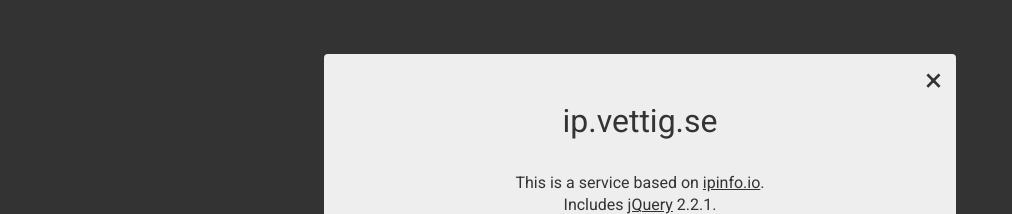
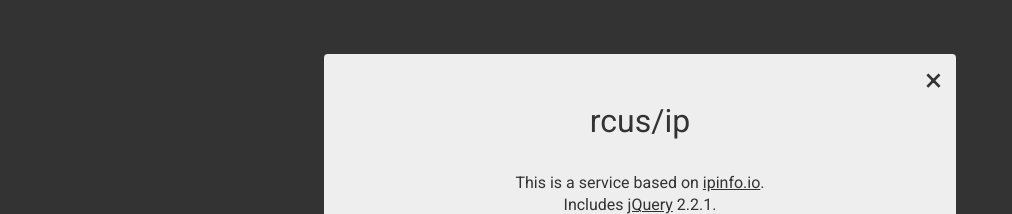
Before and after one commit to rcus/ip, a plain HTML site: page index.html in a window 1280 px wide. Both pictures are taken after a click on the element "About". Shown: the part 230-444 px from the top of the page, without its empty margins (0-1012 px from the left). Drawn offline with nearby package versions, Linux system fonts and the light colour scheme.

Commit message:
Rename service to rcus/ip

```diff
--- a/index.html
+++ b/index.html
@@ -21,7 +21,7 @@
     <div id="about">
       <div id="close" class="toggleAbout">&times;</div>
       <div id="text">
-        <h1>ip.vettig.se</h1>
+        <h1>rcus/ip</h1>
         <p>This is a service based on <a href="http://ipinfo.io" class="underline">ipinfo.io</a>.</p>
         <p>Includes <a href="http://jquery.com" class="underline">jQuery</a> 2.2.1.</p>
         <p>Feel free to use it, available at <a href="http://github.com/rcus/ip" class="underline">GitHub</a>.</p>
```
Also changed, not shown: README.md.
